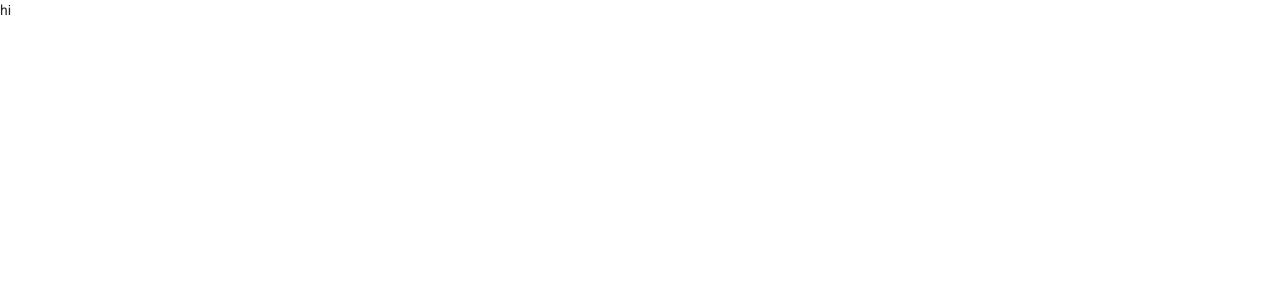
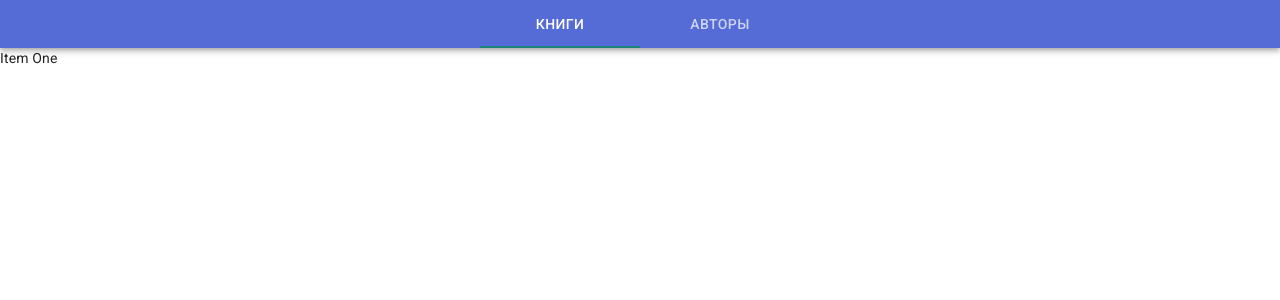
Before and after one commit to ovchingus/digital-security, a React (Create React App) app in the folder client/: page / in a window 1280 px wide. Shown: the top 300 px of the page. Built offline with nearby package versions, Linux system fonts and the light colour scheme.

Commit message:
Add tabs

```diff
--- a/client/src/App.js
+++ b/client/src/App.js
@@ -1,10 +1,37 @@
-import React from 'react'
+import React, { useState } from 'react'
+import AppBar from '@material-ui/core/AppBar'
+import Tabs from '@material-ui/core/Tabs'
+import Tab from '@material-ui/core/Tab'
+
+const TabPanel = ({ children, value, index }) =>
+  value === index && <div>{children}</div>
 
 const App = () => {
+  const [currentTab, setCurrentTab] = useState(0)
+
+  const handleChange = (event, newValue) => {
+    setCurrentTab(newValue)
+  }
+
   return (
-    <div>
-      hi
-    </div>
+    <>
+      <AppBar position='static'>
+        <Tabs
+          value={currentTab}
+          onChange={handleChange}
+          centered
+        >
+          <Tab label='Книги' />
+          <Tab label='Авторы' />
+        </Tabs>
+      </AppBar>
+      <TabPanel value={currentTab} index={0}>
+        Item One
+      </TabPanel>
+      <TabPanel value={currentTab} index={1}>
+        Item Two
+      </TabPanel>
+    </>
   )
 }
 
--- a/client/src/index.js
+++ b/client/src/index.js
@@ -10,7 +10,6 @@ import 'typeface-roboto'
 
 ReactDOM.render(
   <ThemeProvider theme={theme}>
-    {/* CssBaseline kickstart an elegant, consistent, and simple baseline to build upon. */}
     <CssBaseline />
     <App />
   </ThemeProvider>,
```
